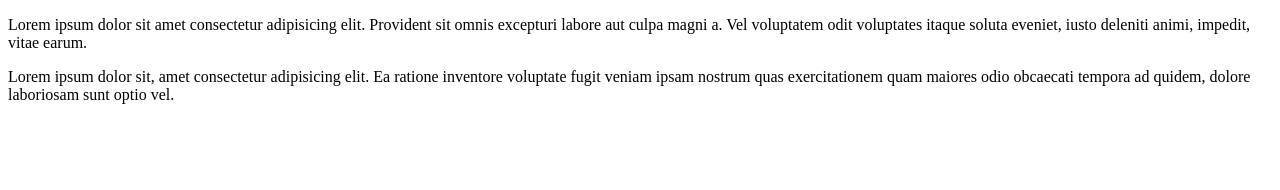
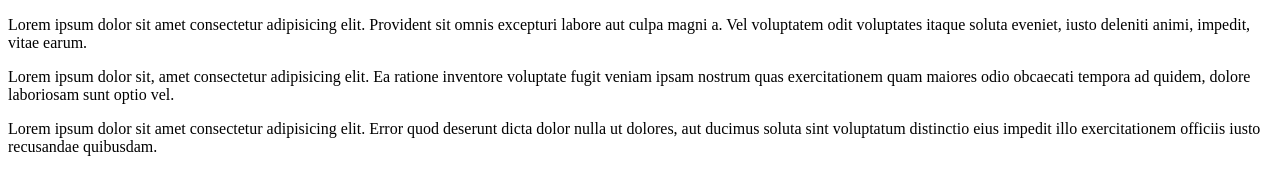
Before and after one commit to ThouhidTushar/food-network-vanilla-css, a plain HTML site: page index.html in a window 1280 px wide. Drawn offline with Linux system fonts and the light colour scheme.

Commit message:
added div

```diff
--- a/index.html
+++ b/index.html
@@ -16,6 +16,12 @@
 
     <p>Lorem ipsum dolor sit, amet consectetur adipisicing elit. Ea ratione inventore voluptate fugit veniam ipsam
         nostrum quas exercitationem quam maiores odio obcaecati tempora ad quidem, dolore laboriosam sunt optio vel.</p>
+
+    <div>
+        <p>Lorem ipsum dolor sit amet consectetur adipisicing elit. Error quod deserunt dicta dolor nulla ut dolores,
+            aut ducimus soluta sint voluptatum distinctio eius impedit illo exercitationem officiis iusto recusandae
+            quibusdam.</p>
+    </div>
 </body>
 
 </html>
```
